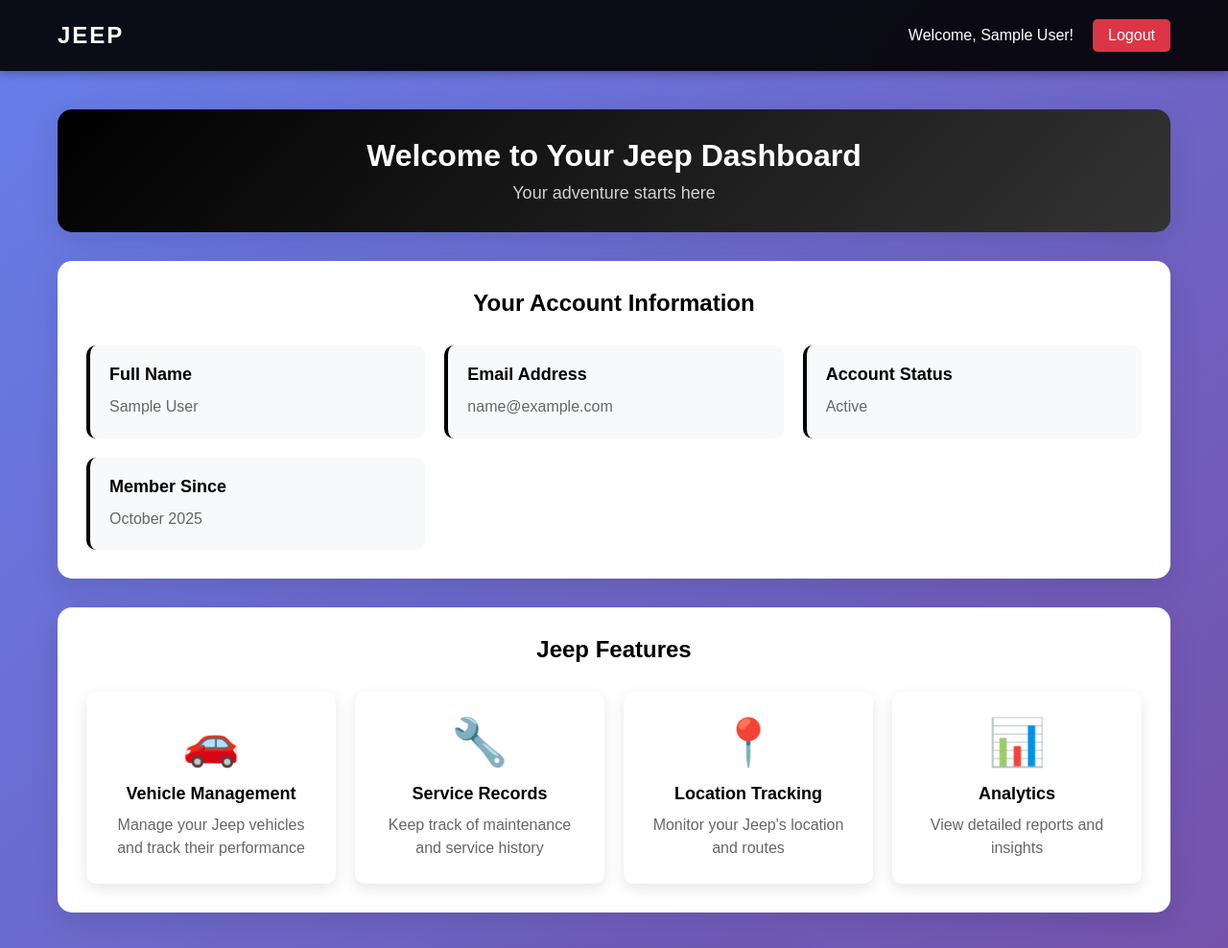
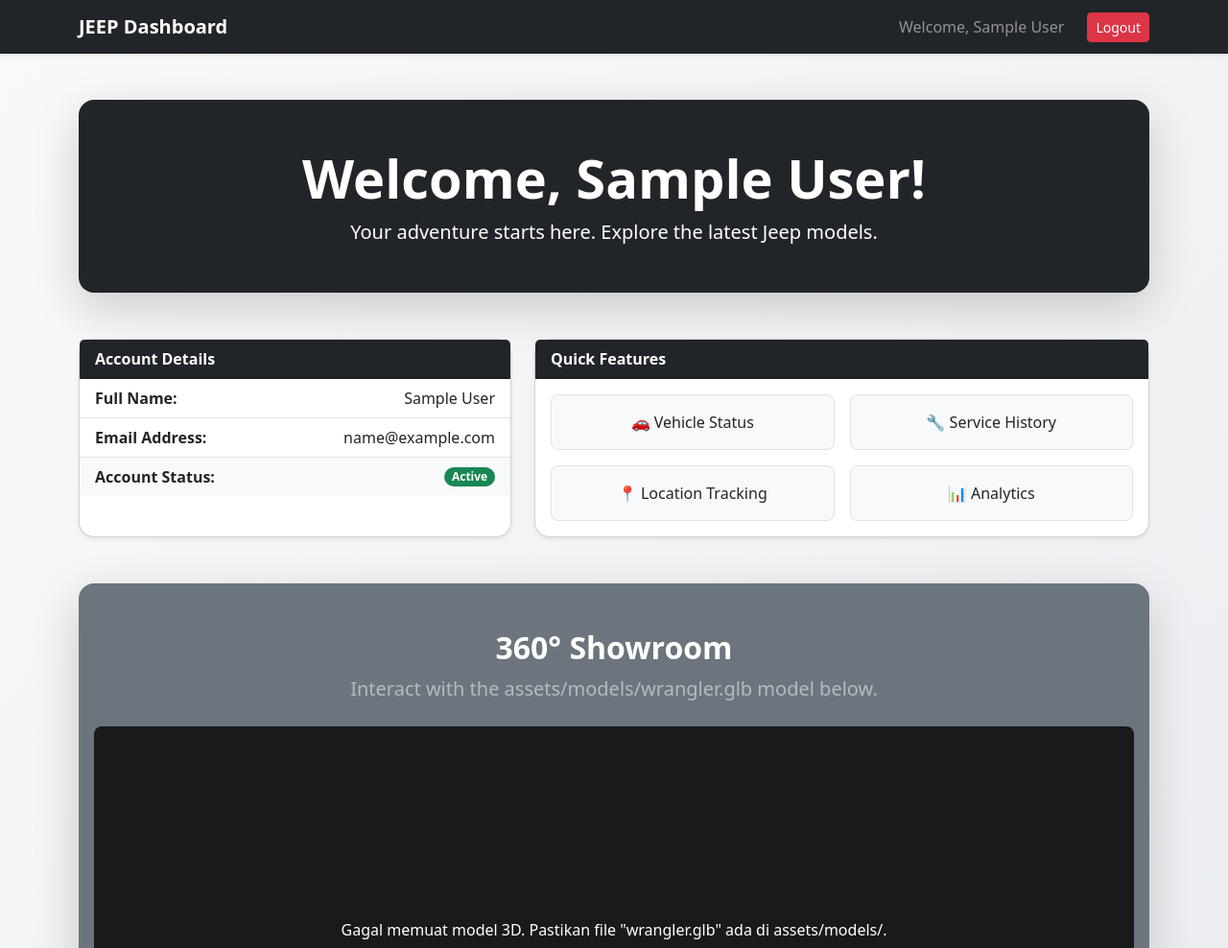
Before and after one commit to reipand/showroom_jeep, a PHP site: page /dashboard.php in a window 1280 px wide. Shown: the top 988 px of the page at 96% size. Run offline with PHP 8.4, Linux system fonts and the light colour scheme; the visitor is signed in with stand-in values (Sample User, id 1); tables that the repository leaves empty or names only in its code hold one stand-in row (values such as "Sample post").

Commit message:
update dashboard dan backend threejs

```diff
--- /dev/null
+++ b/assets/js/360viewer.js
@@ -0,0 +1,70 @@
+// Pastikan file ini berada di assets/js/
+document.addEventListener('DOMContentLoaded', () => {
+    const container = document.getElementById('threejs-container');
+    if (!container) return;
+
+    // 1. Scene Setup
+    const scene = new THREE.Scene();
+    scene.background = new THREE.Color(0x1a1a1a); // Warna gelap agar kontras dengan mobil
+
+    // 2. Camera Setup
+    const camera = new THREE.PerspectiveCamera(
+        75,
+        container.clientWidth / container.clientHeight,
+        0.1,
+        1000
+    );
+    camera.position.set(2, 2, 4);
+
+    // 3. Renderer Setup
+    const renderer = new THREE.WebGLRenderer({ antialias: true });
+    renderer.setSize(container.clientWidth, container.clientHeight);
+    container.appendChild(renderer.domElement);
+
+    // 4. Controls (Untuk memutar model dengan mouse/touch)
+    const controls = new THREE.OrbitControls(camera, renderer.domElement);
+    controls.enableDamping = true;
+    controls.target.set(0, 1, 0);
+
+    // 5. Lights
+    const ambientLight = new THREE.AmbientLight(0xcccccc, 0.9);
+    scene.add(ambientLight);
+
+    const directionalLight = new THREE.DirectionalLight(0xffffff, 1.2);
+    directionalLight.position.set(5, 5, 5).normalize();
+    scene.add(directionalLight);
+
+    // 6. GLTF Loader (Memuat Model 3D Jeep)
+    const loader = new THREE.GLTFLoader();
+    // PERHATIAN: Pastikan path ini benar!
+    const modelPath = 'assets/models/wrangler.glb';
+
+    loader.load(
+        modelPath,
+        (gltf) => {
+            scene.add(gltf.scene);
+            // Sesuaikan skala agar pas di container
+            gltf.scene.scale.set(1.5, 1.5, 1.5);
+        },
+        undefined,
+        (error) => {
+            console.error('Gagal memuat model 3D:', error);
+            container.innerHTML = '<p style="color:white;text-align:center;padding-top:200px;">Gagal memuat model 3D. Pastikan file "wrangler.glb" ada di assets/models/.</p>';
+        }
+    );
+
+    // 7. Render Loop
+    function animate() {
+        requestAnimationFrame(animate);
+        controls.update();
+        renderer.render(scene, camera);
+    }
+    animate();
+
+    // Responsif
+    window.addEventListener('resize', () => {
+        camera.aspect = container.clientWidth / container.clientHeight;
+        camera.updateProjectionMatrix();
+        renderer.setSize(container.clientWidth, container.clientHeight);
+    });
+});
--- a/dashboard.php
+++ b/dashboard.php
@@ -1,4 +1,8 @@
 <?php
+// ===============================================
+// 1. LOGIKA PHP NATIVE & KONEKSI SQL (MYSQLI)
+// ===============================================
+
 session_start();
 include 'koneksi.php';
 
@@ -12,279 +16,105 @@
 $user_id = $_SESSION['user_id'];
 $query = "SELECT full_name, email FROM users WHERE id = ?";
 $stmt = mysqli_prepare($conn, $query);
+// Pengecekan jika $stmt gagal (misalnya, koneksi mati)
+if (!$stmt) {
+    die("Error in prepare statement: " . mysqli_error($conn));
+}
 mysqli_stmt_bind_param($stmt, "i", $user_id);
 mysqli_stmt_execute($stmt);
 $result = mysqli_stmt_get_result($stmt);
 $user = mysqli_fetch_assoc($result);
 
-// Logout function
+// Logika Logout
 if (isset($_GET['logout'])) {
     session_destroy();
     setcookie('remember_user', '', time() - 3600, '/');
     header("Location: login.php");
     exit();
 }
+
+// Data Dummy untuk Demo Three.js
+$featured_vehicle_model = 'assets/models/wrangler.glb';
+
+// Memanggil header (memuat Bootstrap CSS & Navbar)
+require_once 'includes/header.php';
 ?>
 
-<!DOCTYPE html>
-<html lang="id">
-<head>
-    <meta charset="UTF-8">
-    <meta name="viewport" content="width=device-width, initial-scale=1.0">
-    <title>Dashboard - Jeep ID</title>
-    <style>
-        * {
-            margin: 0;
-            padding: 0;
-            box-sizing: border-box;
-        }
+<!-- =============================================== -->
+<!-- 2. KONTEN DASHBOARD DENGAN BOOTSTRAP -->
+<!-- =============================================== -->
 
-        body {
-            font-family: 'Arial', sans-serif;
-            background: linear-gradient(135deg, #667eea 0%, #764ba2 100%);
-            min-height: 100vh;
-        }
+<div class="container my-5">
 
-        .header {
-            background: rgba(0, 0, 0, 0.9);
-            color: white;
-            padding: 20px 0;
-            box-shadow: 0 2px 10px rgba(0,0,0,0.3);
-        }
+    <!-- CARD SELAMAT DATANG (BOOTSTRAP) -->
+    <div class="card bg-dark text-white shadow-lg mb-5 border-0 rounded-4">
+        <div class="card-body text-center py-5">
+            <h1 class="card-title display-4 fw-bold">Welcome, <?php echo htmlspecialchars($user['full_name']); ?>!</h1>
+            <p class="card-text lead">Your adventure starts here. Explore the latest Jeep models.</p>
+        </div>
+    </div>
 
-        .header-content {
-            max-width: 1200px;
-            margin: 0 auto;
-            display: flex;
-            justify-content: space-between;
-            align-items: center;
-            padding: 0 20px;
-        }
+    <div class="row mb-5 g-4">
 
-        .logo {
-            font-size: 24px;
-            font-weight: bold;
-            letter-spacing: 2px;
-        }
-
-        .user-info {
-            display: flex;
-            align-items: center;
-            gap: 20px;
-        }
-
-        .welcome-text {
-            font-size: 16px;
-        }
-
-        .logout-btn {
-            background: #dc3545;
-            color: white;
-            padding: 8px 16px;
-            border: none;
-            border-radius: 5px;
-            cursor: pointer;
-            text-decoration: none;
-            transition: background 0.3s;
-        }
-
-        .logout-btn:hover {
-            background: #c82333;
-        }
-
-        .container {
-            max-width: 1200px;
-            margin: 40px auto;
-            padding: 0 20px;
-        }
-
-        .dashboard-card {
-            background: white;
-            border-radius: 15px;
-            padding: 30px;
-            box-shadow: 0 10px 30px rgba(0,0,0,0.1);
-            margin-bottom: 30px;
-        }
-
-        .welcome-card {
-            text-align: center;
-            background: linear-gradient(135deg, #000 0%, #333 100%);
-            color: white;
-        }
-
-        .welcome-title {
-            font-size: 32px;
-            margin-bottom: 10px;
-        }
-
-        .welcome-subtitle {
-            font-size: 18px;
-            opacity: 0.8;
-        }
-
-        .info-grid {
-            display: grid;
-            grid-template-columns: repeat(auto-fit, minmax(300px, 1fr));
-            gap: 20px;
-            margin-top: 30px;
-        }
-
-        .info-card {
-            background: #f8f9fa;
-            padding: 20px;
-            border-radius: 10px;
-            border-left: 4px solid #000;
-        }
-
-        .info-card h3 {
-            color: #000;
-            margin-bottom: 10px;
-            font-size: 18px;
-        }
-
-        .info-card p {
-            color: #666;
-            line-height: 1.6;
-        }
-
-        .jeep-showcase {
-            text-align: center;
-            margin-top: 40px;
-        }
-
-        .jeep-image {
-            max-width: 100%;
-            height: auto;
-            border-radius: 15px;
-            box-shadow: 0 15px 40px rgba(0,0,0,0.2);
-        }
-
-        .features {
-            display: grid;
-            grid-template-columns: repeat(auto-fit, minmax(250px, 1fr));
-            gap: 20px;
-            margin-top: 30px;
-        }
-
-        .feature-card {
-            background: white;
-            padding: 25px;
-            border-radius: 10px;
-            text-align: center;
-            box-shadow: 0 5px 15px rgba(0,0,0,0.1);
-            transition: transform 0.3s;
-        }
-
-        .feature-card:hover {
-            transform: translateY(-5px);
-        }
-
-        .feature-icon {
-            font-size: 48px;
-            margin-bottom: 15px;
-        }
-
-        .feature-title {
-            font-size: 18px;
-            font-weight: bold;
-            color: #000;
-            margin-bottom: 10px;
-        }
-
-        .feature-desc {
-            color: #666;
-            line-height: 1.5;
-        }
-
-        @media (max-width: 768px) {
-            .header-content {
-                flex-direction: column;
-                gap: 15px;
-                text-align: center;
-            }
-
-            .welcome-title {
-                font-size: 24px;
-            }
-
-            .info-grid {
-                grid-template-columns: 1fr;
-            }
-
-            .features {
-                grid-template-columns: 1fr;
-            }
-        }
-    </style>
-</head>
-<body>
-    <header class="header">
-        <div class="header-content">
-            <div class="logo">JEEP</div>
-            <div class="user-info">
-                <div class="welcome-text">Welcome, <?php echo htmlspecialchars($user['full_name']); ?>!</div>
-                <a href="?logout=1" class="logout-btn">Logout</a>
+        <!-- INFORMASI AKUN -->
+        <div class="col-lg-5">
+            <div class="card shadow-sm h-100 rounded-4">
+                <div class="card-header bg-dark text-white fw-bold">
+                    Account Details
+                </div>
+                <ul class="list-group list-group-flush">
+                    <li class="list-group-item d-flex justify-content-between align-items-center">
+                        <strong>Full Name:</strong>
+                        <span><?php echo htmlspecialchars($user['full_name']); ?></span>
+                    </li>
+                    <li class="list-group-item d-flex justify-content-between align-items-center">
+                        <strong>Email Address:</strong>
+                        <span><?php echo htmlspecialchars($user['email']); ?></span>
+                    </li>
+                    <li class="list-group-item d-flex justify-content-between align-items-center bg-light">
+                        <strong>Account Status:</strong>
+                        <span class="badge bg-success rounded-pill">Active</span>
+                    </li>
+                </ul>
             </div>
         </div>
-    </header>
 
-    <div class="container">
-        <div class="dashboard-card welcome-card">
-            <h1 class="welcome-title">Welcome to Your Jeep Dashboard</h1>
-            <p class="welcome-subtitle">Your adventure starts here</p>
-        </div>
-
-        <div class="dashboard-card">
-            <h2 style="color: #000; margin-bottom: 20px; text-align: center;">Your Account Information</h2>
-            <div class="info-grid">
-                <div class="info-card">
-                    <h3>Full Name</h3>
-                    <p><?php echo htmlspecialchars($user['full_name']); ?></p>
+        <!-- FITUR JEEP -->
+        <div class="col-lg-7">
+            <div class="card shadow-sm h-100 rounded-4">
+                <div class="card-header bg-dark text-white fw-bold">
+                    Quick Features
                 </div>
-                <div class="info-card">
-                    <h3>Email Address</h3>
-                    <p><?php echo htmlspecialchars($user['email']); ?></p>
-                </div>
-                <div class="info-card">
-                    <h3>Account Status</h3>
-                    <p>Active</p>
-                </div>
-                <div class="info-card">
-                    <h3>Member Since</h3>
-                    <p><?php echo date('F Y'); ?></p>
+                <div class="card-body">
+                    <div class="row row-cols-2 g-3 text-center">
+                        <div class="col"><div class="p-3 border rounded-3 bg-light">🚗 Vehicle Status</div></div>
+                        <div class="col"><div class="p-3 border rounded-3 bg-light">🔧 Service History</div></div>
+                        <div class="col"><div class="p-3 border rounded-3 bg-light">📍 Location Tracking</div></div>
+                        <div class="col"><div class="p-3 border rounded-3 bg-light">📊 Analytics</div></div>
+                    </div>
                 </div>
             </div>
         </div>
 
-        <div class="dashboard-card">
-            <h2 style="color: #000; margin-bottom: 20px; text-align: center;">Jeep Features</h2>
-            <div class="features">
-                <div class="feature-card">
-                    <div class="feature-icon">🚗</div>
-                    <div class="feature-title">Vehicle Management</div>
-                    <div class="feature-desc">Manage your Jeep vehicles and track their performance</div>
-                </div>
-                <div class="feature-card">
-                    <div class="feature-icon">🔧</div>
-                    <div class="feature-title">Service Records</div>
-                    <div class="feature-desc">Keep track of maintenance and service history</div>
-                </div>
-                <div class="feature-card">
-                    <div class="feature-icon">📍</div>
-                    <div class="feature-title">Location Tracking</div>
-                    <div class="feature-desc">Monitor your Jeep's location and routes</div>
-                </div>
-                <div class="feature-card">
-                    <div class="feature-icon">📊</div>
-                    <div class="feature-title">Analytics</div>
-                    <div class="feature-desc">View detailed reports and insights</div>
-                </div>
+    </div>
+
+    <!-- =============================================== -->
+    <!-- 3. THREE.JS INTERACTIVE VIEW (360° Showroom) -->
+    <!-- =============================================== -->
+    <div class="card shadow-lg border-0 bg-secondary text-white rounded-4">
+        <div class="card-body py-5">
+            <h2 class="text-center mb-2 fw-bold">360° Showroom</h2>
+            <p class="text-center lead text-white-50">Interact with the <?= htmlspecialchars($featured_vehicle_model) ?> model below.</p>
+
+            <div id="threejs-container" class="mt-4 shadow-xl rounded-3" style="width: 100%; height: 600px; background-color: #1a1a1a;">
+                <!-- Three.js Canvas akan dimuat di sini -->
             </div>
         </div>
+    </div>
 
-        <div class="jeep-showcase">
-            <img src="SHOWROOM/SHOWROOM/IC_MOBIL_LOGIN/DASHBOARD.png" alt="Jeep Wrangler" class="jeep-image">
-        </div>
-    </div>
-</body>
-</html>
+</div>
+
+<?php
+// Memanggil footer (memuat Bootstrap JS dan Three.js script)
+require_once 'includes/footer.php';
+?>
--- /dev/null
+++ b/includes/footer.php
@@ -0,0 +1,14 @@
+<!-- Link Bootstrap JS -->
+<script src="https://cdn.jsdelivr.net/npm/bootstrap@5.3.3/dist/js/bootstrap.bundle.min.js"></script>
+
+<!-- Library Three.js -->
+<script src="https://cdnjs.cloudflare.com/ajax/libs/three.js/r128/three.min.js"></script>
+<!-- Loader dan Controls untuk 3D -->
+<script src="https://cdn.jsdelivr.net/npm/three@0.128.0/examples/js/loaders/GLTFLoader.js"></script>
+<script src="https://cdn.jsdelivr.net/npm/three@0.128.0/examples/js/controls/OrbitControls.js"></script>
+
+<!-- Script custom Three.js untuk memuat model 3D di #threejs-container -->
+<script src="assets/js/360viewer.js"></script>
+
+</body>
+</html>
--- /dev/null
+++ b/includes/header.php
@@ -0,0 +1,38 @@
+<?php
+// Pastikan $user sudah tersedia dari dashboard.php
+$full_name = isset($user['full_name']) ? htmlspecialchars($user['full_name']) : 'Guest';
+?>
+<!DOCTYPE html>
+<html lang="id">
+<head>
+    <meta charset="UTF-8">
+    <meta name="viewport" content="width=device-width, initial-scale=1.0">
+    <title>Dashboard - Jeep ID</title>
+    <!-- Link Bootstrap CSS (Bootstrap 5.3) -->
+    <link href="https://cdn.jsdelivr.net/npm/bootstrap@5.3.3/dist/css/bootstrap.min.css" rel="stylesheet">
+    <style>
+        /* CSS custom sederhana untuk background */
+        body {
+            background: linear-gradient(135deg, #f8f9fa 0%, #e9ecef 100%);
+            min-height: 100vh;
+        }
+        .navbar-brand { font-weight: bold; }
+    </style>
+</head>
+<body>
+
+<nav class="navbar navbar-expand-lg navbar-dark bg-dark shadow-sm">
+    <div class="container">
+        <a class="navbar-brand" href="dashboard.php">JEEP Dashboard</a>
+        <div class="collapse navbar-collapse" id="navbarNav">
+            <ul class="navbar-nav ms-auto align-items-center">
+                <li class="nav-item">
+                    <span class="nav-link text-white-50">Welcome, <?= $full_name ?></span>
+                </li>
+                <li class="nav-item">
+                    <a class="btn btn-danger btn-sm ms-3" href="?logout=1">Logout</a>
+                </li>
+            </ul>
+        </div>
+    </div>
+</nav>
```
Also changed, not shown: .github/workflows/deploy.yml.
